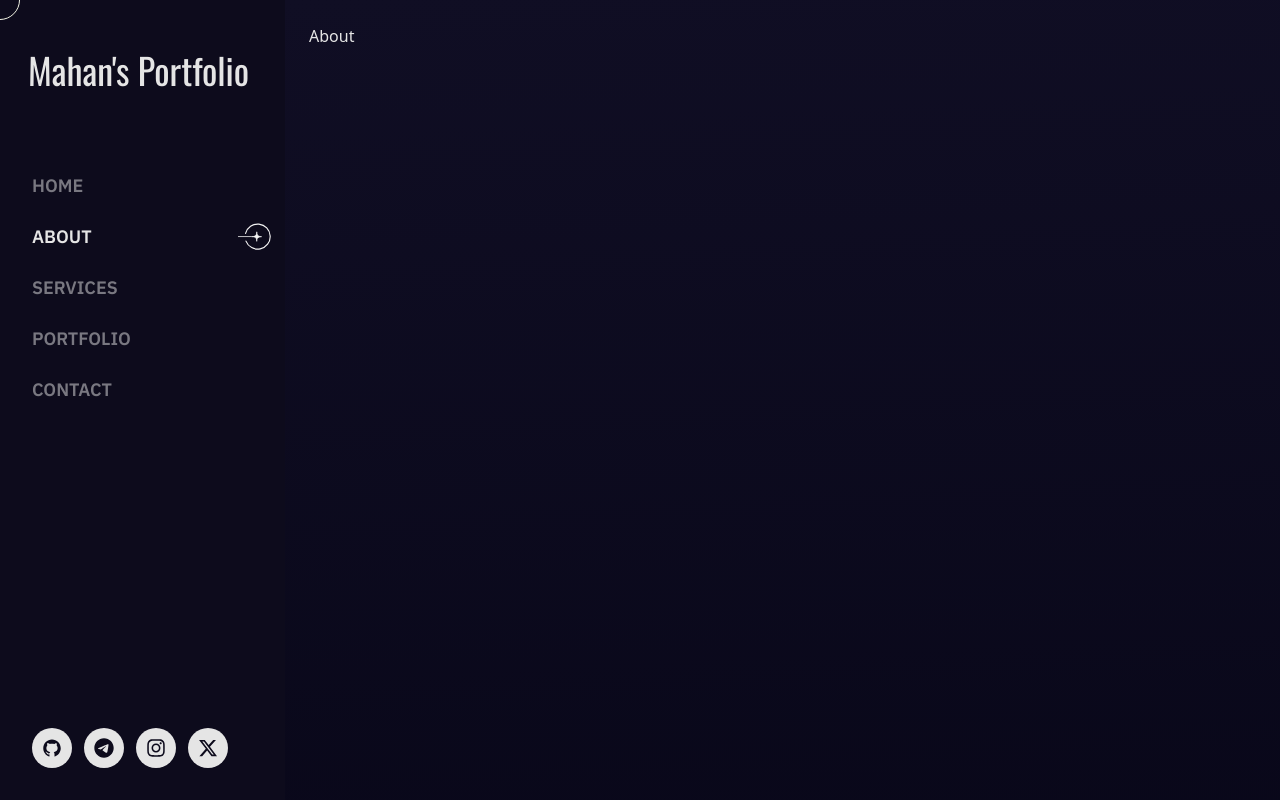
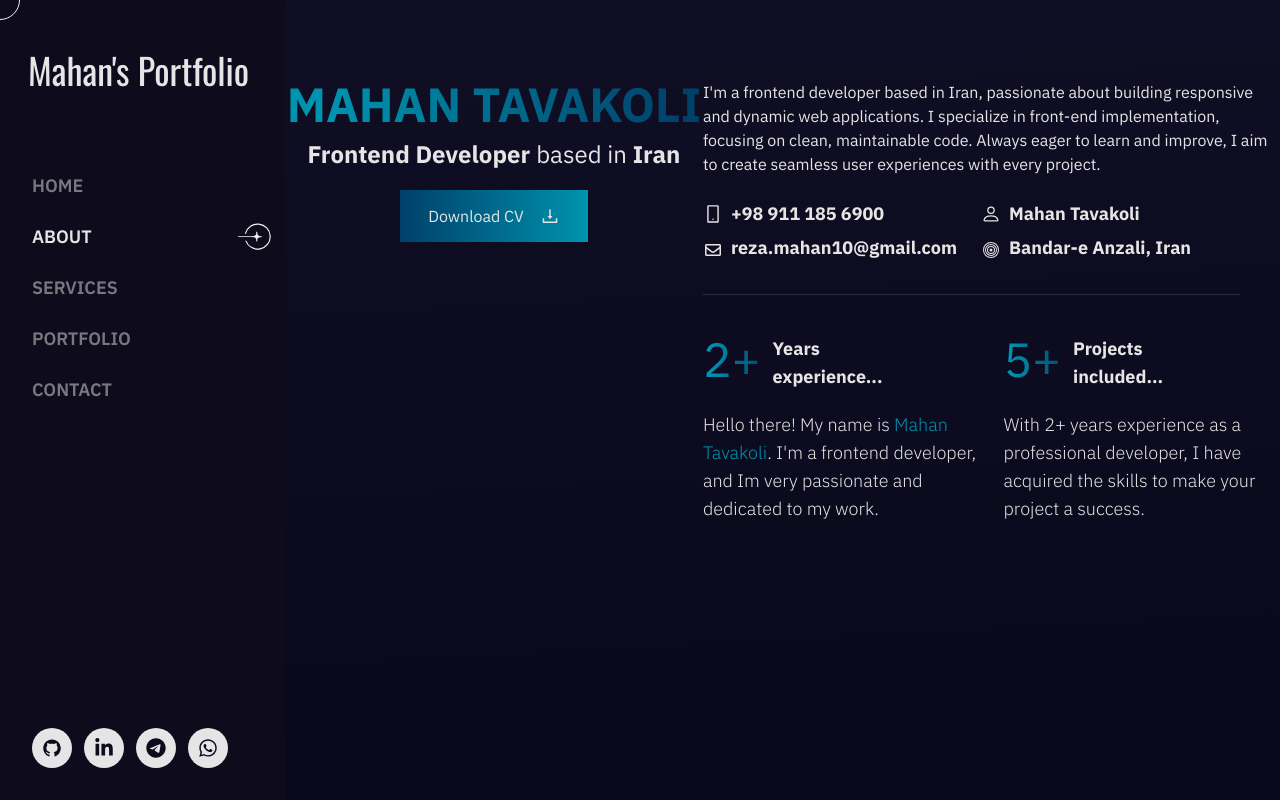
Before and after one commit to Mahaan10/personalPortfolio, a React (Vite) app: page /about in a window 1280 px wide. Built offline with nearby package versions, Linux system fonts and the light colour scheme.

Commit message:
edit home page, and add about page details...

```diff
--- a/src/components/About.jsx
+++ b/src/components/About.jsx
@@ -1,5 +1,109 @@
+import "aos/dist/aos.css";
+import AOS from "aos";
+import { useEffect } from "react";
+import { AiOutlineMobile, AiOutlineDownload } from "react-icons/ai";
+import { FaRegEnvelope } from "react-icons/fa";
+import { BsPerson, BsBullseye } from "react-icons/bs";
+import { Link } from "react-router";
+
 function About() {
-  return <div>About</div>;
+  useEffect(() => {
+    AOS.init({
+      duration: 1000,
+      easing: "ease-in-out",
+      once: true,
+      delay: 400,
+    });
+  }, []);
+
+  return (
+    <div className="container font-ibm flex pt-20" data-aos="fade-down">
+      <div className="w-[42%] flex flex-col items-center space-y-2">
+        {/* About Page image!!!!! */}
+        <p className="uppercase text-5xl number-stroke font-bold mb-2.5">
+          Mahan Tavakoli
+        </p>
+        <p className="text-2xl mb-5">
+          <span className="font-bold mr-1.5">Frontend Developer</span>
+          based in <span className="font-bold">Iran</span>
+        </p>
+        <button className="btn">
+          <Link className="flex items-center justify-between gap-x-4">
+            <span>Download CV</span>
+            <AiOutlineDownload className="w-5 h-5" />
+          </Link>
+        </button>
+      </div>
+      <div className="w-[58%]">
+        <div className="max-w-[600px] mb-6">
+          <p>
+            I&apos;m a frontend developer based in Iran, passionate about
+            building responsive and dynamic web applications. I specialize in
+            front-end implementation, focusing on clean, maintainable code.
+            Always eager to learn and improve, I aim to create seamless user
+            experiences with every project.
+          </p>
+        </div>
+        <div className="flex font-bold items-center gap-x-6 mb-8">
+          <div className="flex flex-col space-y-1.5">
+            <div className="flex items-center gap-x-2">
+              <AiOutlineMobile className="w-5 h-5" />
+              <span className="text-lg">+98 911 185 6900</span>
+            </div>
+            <div className="flex items-center gap-x-2">
+              <FaRegEnvelope className="w-5 h-4 mt-1" />
+              <span className="text-lg">reza.mahan10@gmail.com</span>
+            </div>
+          </div>
+          <div className="flex flex-col space-y-1.5">
+            <div className="flex items-center gap-x-2">
+              <BsPerson className="w-5 h-5" />
+              <span className="text-lg">Mahan Tavakoli</span>
+            </div>
+            <div className="flex items-center gap-x-2">
+              <BsBullseye className="w-5 h-4 mt-1" />
+              <span className="text-lg">Bandar-e Anzali, Iran</span>
+            </div>
+          </div>
+        </div>
+        <div className="border-b opacity-15 border-neutral-200 mr-10"></div>
+        <div className="flex items-center gap-x-6 mt-10">
+          <div className="flex flex-col w-[50%]">
+            <div className="flex">
+              <span className="text-5xl pr-3 number-stroke">2+</span>
+              <div className="flex flex-col font-bold text-lg">
+                <span>Years</span>
+                <span>experience...</span>
+              </div>
+            </div>
+            <div className="mt-5 font-light text-lg">
+              <p>
+                Hello there! My name is{" "}
+                <span className="text-blue-munsell">Mahan Tavakoli</span>.
+                I&apos;m a frontend developer, and Im very passionate and
+                dedicated to my work.
+              </p>
+            </div>
+          </div>
+          <div className="flex flex-col w-[50%]">
+            <div className="flex">
+              <span className="text-5xl pr-3 number-stroke">5+</span>
+              <div className="flex flex-col font-bold text-lg">
+                <span>Projects</span>
+                <span>included...</span>
+              </div>
+            </div>
+            <div className="mt-5 font-light text-lg">
+              <p>
+                With 2+ years experience as a professional developer, I have
+                acquired the skills to make your project a success.
+              </p>
+            </div>
+          </div>
+        </div>
+      </div>
+    </div>
+  );
 }
 
 export default About;
--- a/src/components/CustomNavlink.jsx
+++ b/src/components/CustomNavlink.jsx
@@ -13,7 +13,7 @@ function CustomNavlink({ children, to }) {
     <NavLink
       to={to}
       className={`${navlinkClassName} ${
-        isActive ? "opacity-100" : "opacity-50"
+        isActive ? "opacity-100" : "opacity-50 hover:opacity-85"
       }`}
     >
       {/* Text part of the NavLink */}
@@ -21,7 +21,9 @@ function CustomNavlink({ children, to }) {
 
       {/* Conditionally render the SVG for active links */}
       <svg
-        className={isActive ? " opacity-100" : "opacity-0"} // Show the SVG only if the link is active
+        className={`${
+          isActive ? " opacity-100" : "opacity-0"
+        } transition-all duration-700`} // Show the SVG only if the link is active
         width="35"
         height="35"
         viewBox="0 0 46 42"
--- a/src/components/Dashboard.jsx
+++ b/src/components/Dashboard.jsx
@@ -5,7 +5,7 @@ function Dashboard() {
   return (
     <div className="h-screen flex text-neutral-200">
       <Sidebar />
-      <div className="flex-1 overflow-y-auto bg-linear-[177deg] from-0% from-chinese-black to-[190%] to-rich-black p-6">
+      <div className="flex-1 overflow-y-auto bg-linear-[177deg] from-0% from-chinese-black to-[190%] to-rich-black">
         <div className="max-w-screen mx-auto flex flex-col">
           <Outlet />
         </div>
--- a/src/components/Home.jsx
+++ b/src/components/Home.jsx
@@ -1,27 +1,83 @@
+import "aos/dist/aos.css";
 import AOS from "aos";
-import "aos/dist/aos.css";
+import { useEffect } from "react";
+import { HiArrowUpRight } from "react-icons/hi2";
+import { Link } from "react-router";
+import { FaRegEnvelope } from "react-icons/fa";
+import { AiOutlineMobile } from "react-icons/ai";
+import { FaInstagram, FaXTwitter } from "react-icons/fa6";
 
 function Home() {
+  useEffect(() => {
+    AOS.init({
+      duration: 1000,
+      easing: "ease-in-out",
+      once: true,
+      delay: 400,
+    });
+  }, []);
+
   return (
-    <div className="relative container flex items-center">
-      <div className="p-[100px] relative">
-        <h1
-          className="aos-init aos-animate text-7xl font-extrabold uppercase mb-4"
-          data-aos="fade-up"
-          data-aos-duration="800"
-          data-aos-delay="200"
-        >
+    <div
+      className="relative container flex font-ibm flex-col pt-[100px] pl-4"
+      data-aos="fade-down"
+    >
+      <div className="w-[58%]">
+        <h1 className="text-7xl font-extrabold uppercase mb-4">
           My name
           <br />
-          is
-          <b>Mahan</b>
-          <span className="stroke-2 stroke-indigo-dye fill-transparent font-extrabold text-5xl">
+          is Mahan
+          <span className="text-stroke">
             <br />
             Tavakoli...
           </span>
         </h1>
+        <div className="text-3xl mb-10">
+          <span className="font-extrabold mr-1.5">Frontend Developer</span>
+          based in
+          <span className="font-extrabold ml-1.5">Iran</span>
+        </div>
+        <div className="font-bold mb-5 mt-5">
+          <button className="btn">
+            <Link
+              className="flex items-center justify-between gap-x-4"
+              to="/contact"
+            >
+              <span>Work With ME</span>
+              <HiArrowUpRight className="w-4 h-4" />
+            </Link>
+          </button>
+        </div>
+        <div className="flex items-center justify-between flex-wrap w-[75%] mt-10 font-bold">
+          <div className="flex items-center justify-center gap-x-2">
+            <AiOutlineMobile className="w-5 h-5" />
+            <span className="text-lg">+98 911 185 6900</span>
+          </div>
+          <div className="flex items-center justify-center gap-x-2">
+            <FaRegEnvelope className="w-4 h-4 mt-1" />
+            <span className="text-lg">reza.mahan10@gmail.com</span>
+          </div>
+        </div>
       </div>
-      <div className=""></div>
+      <div className="w-[42%]">
+        {/* Home Page Image!!!!!! */}
+        <div className="absolute top-0 bottom-0 right-12 flex items-center justify-center">
+          <div className="absolute top-36 left-3 w-0.5 h-16 border-r border-neutral-200 opacity-60"></div>
+          <ul className=" mx-auto flex flex-col gap-y-2">
+            <li className="mr-3 outline-0">
+              <Link className="contact-link w-8 h-8 bg-transparent text-neutral-200 border hover:bg-neutral-200 hover:text-rich-black">
+                <FaInstagram className="w-4 h-4" />
+              </Link>
+            </li>
+            <li className="mr-3 outline-0">
+              <Link className="contact-link w-8 h-8 bg-transparent text-neutral-200 border hover:bg-neutral-200 hover:text-rich-black">
+                <FaXTwitter className="w-4 h-4" />
+              </Link>
+            </li>
+          </ul>
+          <div className="absolute bottom-36 left-3 w-0.5 h-16 border-r opacity-60 border-neutral-200"></div>
+        </div>
+      </div>
     </div>
   );
 }
--- a/src/components/Sidebar.jsx
+++ b/src/components/Sidebar.jsx
@@ -1,14 +1,14 @@
 import { Link } from "react-router";
 import CustomNavlink from "./CustomNavlink";
 import { AiOutlineGithub } from "react-icons/ai";
-import { FaTelegram, FaInstagram, FaXTwitter } from "react-icons/fa6";
+import { FaTelegram, FaLinkedinIn, FaWhatsapp } from "react-icons/fa6";
 
 function Sidebar() {
   return (
     <div className="w-[285px] h-screen bg-black-russian flex flex-col transition-all duration-700 ease-in-out font-ibm text-lg">
       <div className="pt-[50px] px-7 pb-7 font-header-title ">
         <Link to="/" className="text-4xl">
-          Mahan's Portfolio
+          Mahan&apos;s Portfolio
         </Link>
       </div>
       <ul className="pt-10 flex-1/2 pl-3 font-semibold uppercase">
@@ -30,23 +30,23 @@ function Sidebar() {
       </ul>
       <ul className="p-8 flex flex-wrap">
         <li className="mr-3 outline-0">
-          <Link className="w-10 h-10 inline-flex items-center justify-center bg-neutral-200 text-black-russian hover:bg-indigo-dye hover rounded-full transition-all duration-700 ease-in-out border-0">
+          <Link className="contact-link w-10 h-10 bg-neutral-200 text-black-russian hover:bg-transparent hover:text-neutral-200 hover:border">
             <AiOutlineGithub className="w-5 h-5" />
           </Link>
         </li>
         <li className="mr-3 outline-0">
-          <Link className="w-10 h-10 inline-flex items-center justify-center bg-neutral-200 text-black-russian hover:bg-indigo-dye hover rounded-full transition-all duration-700 ease-in-out border-0">
+          <Link className="contact-link w-10 h-10 bg-neutral-200 text-black-russian hover:bg-transparent hover:text-neutral-200 hover:border">
+            <FaLinkedinIn className="w-5 h-5" />
+          </Link>
+        </li>
+        <li className="mr-3 outline-0">
+          <Link className="contact-link w-10 h-10 bg-neutral-200 text-black-russian hover:bg-transparent hover:text-neutral-200 hover:border">
             <FaTelegram className="w-5 h-5" />
           </Link>
         </li>
         <li className="mr-3 outline-0">
-          <Link className="w-10 h-10 inline-flex items-center justify-center bg-neutral-200 text-black-russian hover:bg-indigo-dye hover rounded-full transition-all duration-700 ease-in-out border-0">
-            <FaInstagram className="w-5 h-5" />
-          </Link>
-        </li>
-        <li className="mr-3 outline-0">
-          <Link className="w-10 h-10 inline-flex items-center justify-center bg-neutral-200 text-black-russian hover:bg-indigo-dye hover rounded-full transition-all duration-700 ease-in-out border-0">
-            <FaXTwitter className="w-5 h-5" />
+          <Link className="contact-link w-10 h-10 bg-neutral-200 text-black-russian hover:bg-transparent hover:text-neutral-200 hover:border">
+            <FaWhatsapp className="w-5 h-5" />
           </Link>
         </li>
       </ul>
--- a/src/index.css
+++ b/src/index.css
@@ -9,7 +9,19 @@
   --color-black-russian: #0d0b1c;
   --color-chinese-black: #100e24;
   --color-rich-black: #030211;
+  --color-blue-munsell: #0093AF;
 }
+
+@layer components {
+  .contact-link {
+    @apply inline-flex items-center justify-center rounded-full transition-all duration-500 ease-in-out border-0
+  }
+
+  .btn {
+    @apply cursor-pointer py-3.5 px-7 inline-flex items-center justify-center transition-colors ease-in-out duration-500 bg-linear-90 from-0% to-blue-munsell to-100% from-indigo-dye hover:to-indigo-dye
+  }
+}
+
 
 .custom-cursor {
   position: fixed;
@@ -24,3 +36,16 @@
   z-index: 9999;
   mix-blend-mode: difference;
 }
+
+
+.text-stroke {
+  -webkit-text-stroke-width: 2px;
+  -webkit-text-stroke-color: var(--color-blue-munsell);
+  -webkit-text-fill-color: transparent;
+}
+
+.number-stroke {
+  background: linear-gradient(270deg, var(--color-indigo-dye) 5%, var(--color-blue-munsell) 90%);
+  -webkit-text-fill-color: transparent;
+  background-clip: text;
+}
```
